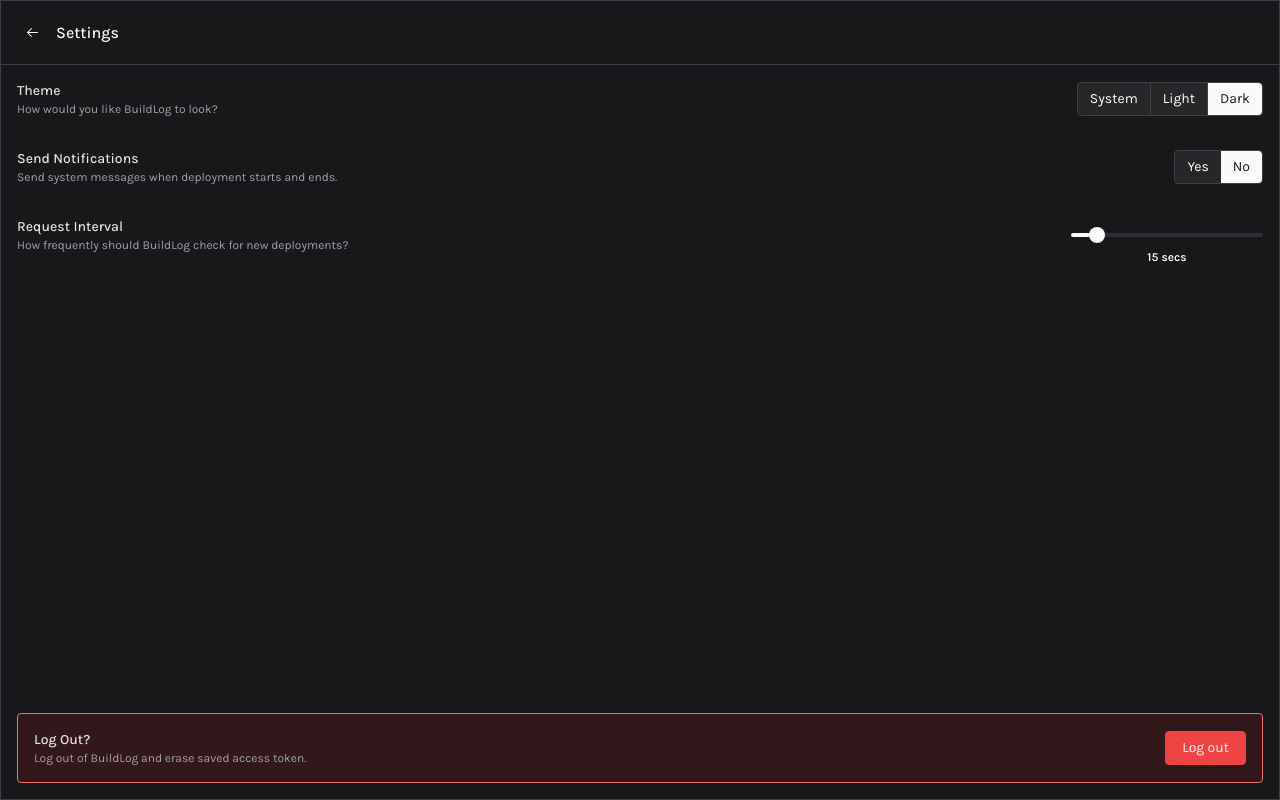
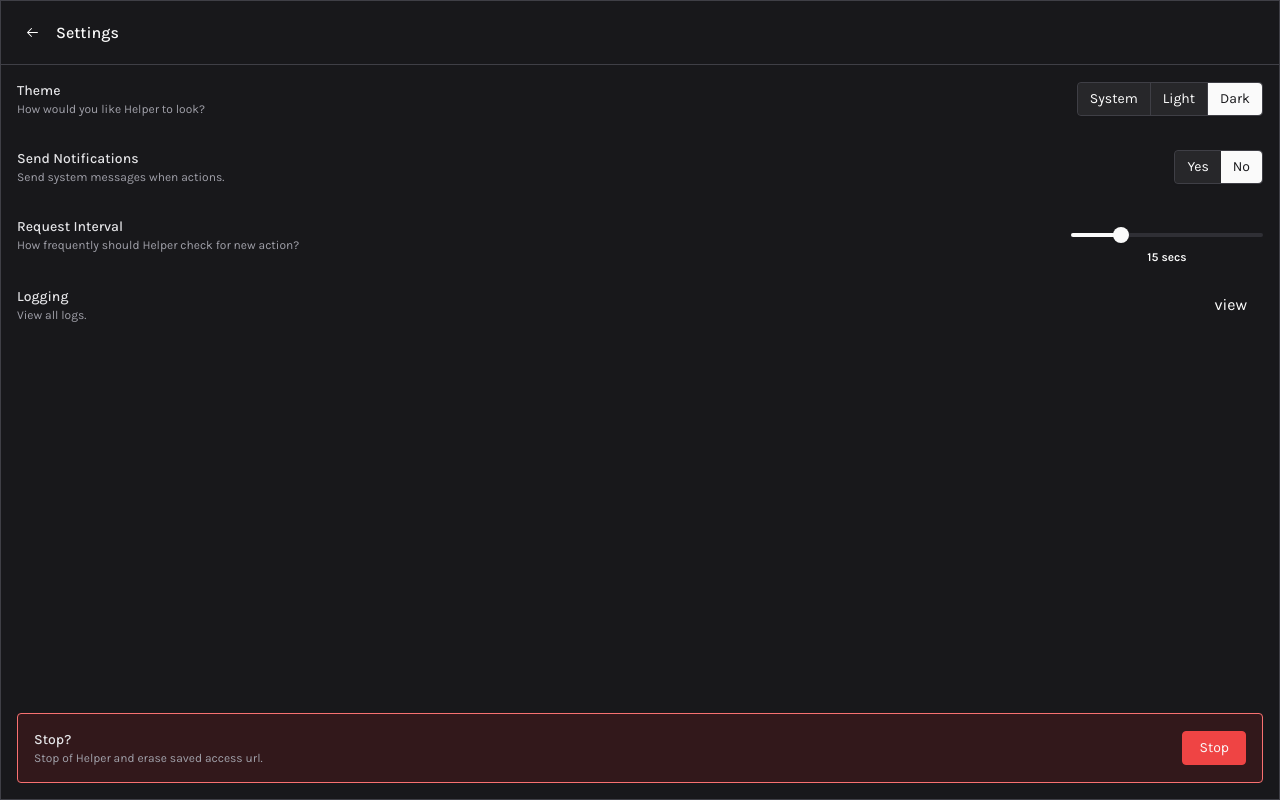
Before and after one commit to sysatom/tinode-helper, a Next.js app: page /settings in a window 1280 px wide. Built offline with nearby package versions, Linux system fonts and the light colour scheme.

Commit message:
update ui

```diff
--- a/src-tauri/tauri.conf.json
+++ b/src-tauri/tauri.conf.json
@@ -7,7 +7,7 @@
     "withGlobalTauri": false
   },
   "package": {
-    "productName": "buildlog",
+    "productName": "tinode-helper",
     "version": "../package.json"
   },
   "tauri": {
@@ -40,7 +40,7 @@
         "icons/icon.icns",
         "icons/icon.ico"
       ],
-      "identifier": "rajatkulkarni.dev",
+      "identifier": "com.tsundata.tinode-helper",
       "longDescription": "",
       "macOS": {
         "entitlements": null,
@@ -69,7 +69,7 @@
         "fullscreen": false,
         "height": 640,
         "resizable": true,
-        "title": "BuildLog",
+        "title": "Helper",
         "width": 480,
         "decorations": false
       }
--- a/src/components/Deployments/index.tsx
+++ b/src/components/Deployments/index.tsx
@@ -64,8 +64,8 @@
       ) {
         inProgressDeployments[deployment.uid] = deployment;
         sendNotification({
-          title: "BuildLog",
-          body: `${deployment.name} - Deployment started`,
+          title: "Helper",
+          body: `${deployment.name} - Action started`,
         });
       } else if (
         deployment.state === "READY" &&
@@ -78,7 +78,7 @@
           state = "❌ Failed";
         }
         sendNotification({
-          title: "BuildLog",
+          title: "Helper",
           body: `${deployment.name} - ${state}`,
         });
         delete inProgressDeployments[deployment.uid];
@@ -110,7 +110,7 @@
     <section className="p-3 flex flex-col overflow-y-auto overflow-x-hidden hide_scrollbar h-full">
       <div className="flex justify-between items-center mb-2">
         <p className="text-sm font-medium text-zinc-500 dark:text-zinc-400">
-          Deployments
+          Bots
         </p>
         {(isLoading || isValidating) && (
           <UpdateIcon className="animate-spin text-zinc-400 dark:text-zinc-500 mr-3" />
--- a/src/components/ProjectsDropdown.tsx
+++ b/src/components/ProjectsDropdown.tsx
@@ -44,7 +44,7 @@
     .flat();
 
   availableProjects?.splice(0, 0, {
-    label: "All Projects",
+    label: "All Bots",
     id: "",
   });
 
--- a/src/pages/index.tsx
+++ b/src/pages/index.tsx
@@ -19,11 +19,10 @@
     <Fragment>
       <Header classes="flex-col">
         <h1 className="text-2xl font-bold text-zinc-900 dark:text-zinc-50 mb-1">
-          BuildLog
+          Helper
         </h1>
         <p className="text-sm font-normal text-zinc-700 dark:text-zinc-200">
-          Quickly displays your Vercel Deployments right in the menu bar for all
-          your projects
+          Quickly displays your bots right in the menu bar
         </p>
       </Header>
       <TokenRegistration />
--- /dev/null
+++ b/src/pages/logs.tsx
@@ -0,0 +1,26 @@
+import { Fragment } from "react";
+import Header from "~/components/common/Header";
+import Link from "next/link";
+import LeftArrow from "~/svg/arrow-left.svg";
+
+const Logs = () => {
+    return (
+        <Fragment>
+            <Header classes="items-center">
+                <Link href="/settings">
+                    <button className="mr-2 bg-transparent hover:bg-zinc-200 hover:dark:bg-zinc-700 p-2 rounded">
+                        <LeftArrow />
+                    </button>
+                </Link>
+                <h1 className="text-base font-medium text-zinc-900 dark:text-zinc-50">
+                    Logging
+                </h1>
+            </Header>
+            <div>
+                all logs
+            </div>
+        </Fragment>
+    );
+};
+
+export default Logs;
--- a/src/pages/settings.tsx
+++ b/src/pages/settings.tsx
@@ -45,7 +45,7 @@
   const router = useRouter();
   const [showConfirmModal, setShowConfirmModal] = useState(false);
   const [notificationSetting, setNotificationSetting] = useState("no");
-  const [frequency, setFrequency] = useState([15]);
+  const [frequency, setFrequency] = useState([10]);
 
   // When mounted on client, now we can show the UI
   useEffect(() => {
@@ -91,7 +91,7 @@
               Theme
             </p>
             <p className="text-xs font-normal text-zinc-500 dark:text-zinc-400">
-              How would you like BuildLog to look?
+              How would you like Helper to look?
             </p>
           </div>
           <RadioGroup
@@ -107,7 +107,7 @@
               Send Notifications
             </p>
             <p className="text-xs font-normal text-zinc-500 dark:text-zinc-400">
-              Send system messages when deployment starts and ends.
+              Send system messages when actions.
             </p>
           </div>
           <RadioGroup
@@ -123,34 +123,49 @@
               Request Interval
             </p>
             <p className="text-xs font-normal text-zinc-500 dark:text-zinc-400">
-              How frequently should BuildLog check for new deployments?
+              How frequently should Helper check for new action?
             </p>
           </div>
           <Slider
             max={60}
-            min={10}
-            step={5}
+            min={1}
+            step={1}
             label="Interval"
             value={frequency}
             handleChange={handleFrequencyChange}
           />
         </section>
+        <section className="flex items-center justify-between mt-8">
+          <div className="flex flex-col">
+            <p className="text-sm font-medium text-zinc-700 dark:text-zinc-200">
+              Logging
+            </p>
+            <p className="text-xs font-normal text-zinc-500 dark:text-zinc-400">
+              View all logs.
+            </p>
+          </div>
+          <Link href="/logs">
+            <button className="mr-2 bg-transparent hover:bg-zinc-200 hover:dark:bg-zinc-700 p-2 rounded">
+              view
+            </button>
+          </Link>
+        </section>
         <section className="mt-auto flex justify-between items-center p-4 border border-red-400 rounded bg-red-200/30 dark:bg-red-800/20">
           <div className="flex flex-col">
             <p className="text-sm font-medium text-zinc-700 dark:text-zinc-200">
-              Log Out?
+              Stop?
             </p>
             <p className="text-xs font-normal text-zinc-500 dark:text-zinc-400">
-              Log out of BuildLog and erase saved access token.
+              Stop of Helper and erase saved access url.
             </p>
           </div>
           <AlertDialog
             handleTriggerClick={handleClickLogout}
-            confirmLabel="Log out"
+            confirmLabel="Stop"
             show={showConfirmModal}
             title="Are you absolutely sure?"
-            description="You will be logged out and your access token will be deleted from local storage"
-            triggerLabel="Log out"
+            description="You will be stop and your access url will be deleted from local storage"
+            triggerLabel="Stop"
             handleConfirm={() => {
               localStorage.removeItem("token");
               setTimeout(() => {
```
Also changed, not shown: 1 other file (tests, documents, lock files or other folders).
